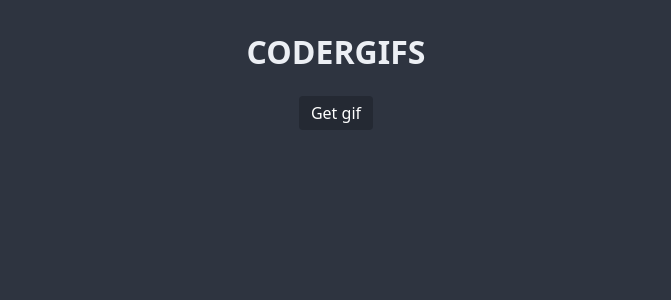
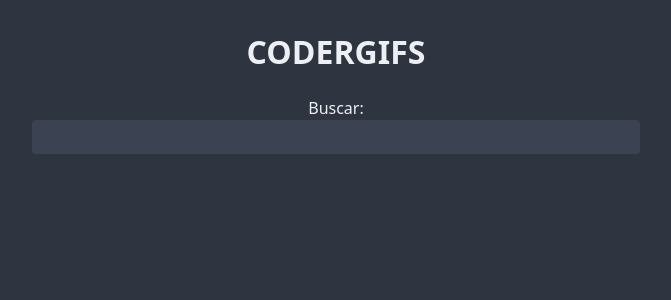
Before and after one commit to SSantiago90/Codergiphy, a React (Create React App) app: page / in a window 1280 px wide. Shown: the top 300 px of the page, without its empty margins (304-975 px from the left). Built offline with nearby package versions, Linux system fonts and the light colour scheme.

Commit message:
search function

```diff
--- a/src/App.js
+++ b/src/App.js
@@ -5,20 +5,29 @@ export default function App() {
   const [dataGifs, setDataGifs] = useState([]);
 
   const APIKEY = "Icvi503hE2SlujmS9Q9r8bvlgX5Zgue9";
-  const searchwords = "cats";
 
-  const url = `http://api.giphy.com/v1/gifs/search?q=${searchwords}&api_key=${APIKEY}&limit=10`;
+  function fetchGifs(searchwords) {
+    const url = `http://api.giphy.com/v1/gifs/search?q=${searchwords}&api_key=${APIKEY}&limit=10`;
 
-  function fetchGifs() {
     fetch(url)
       .then((respuesta) => respuesta.json())
       .then((json) => setDataGifs(json.data));
   }
 
+  function handleInputSearch(evt) {
+    const searchword = evt.target.value;
+    fetchGifs(searchword);
+  }
+
   return (
     <div>
       <h1>CODERGIFS</h1>
-      <button onClick={fetchGifs}>Get gif</button>
+
+      <label>
+        Buscar:
+        <input onChange={handleInputSearch} name="searchword"></input>
+      </label>
+
       {dataGifs.map((item) => (
         <GifImg
           key={item.id}
```
